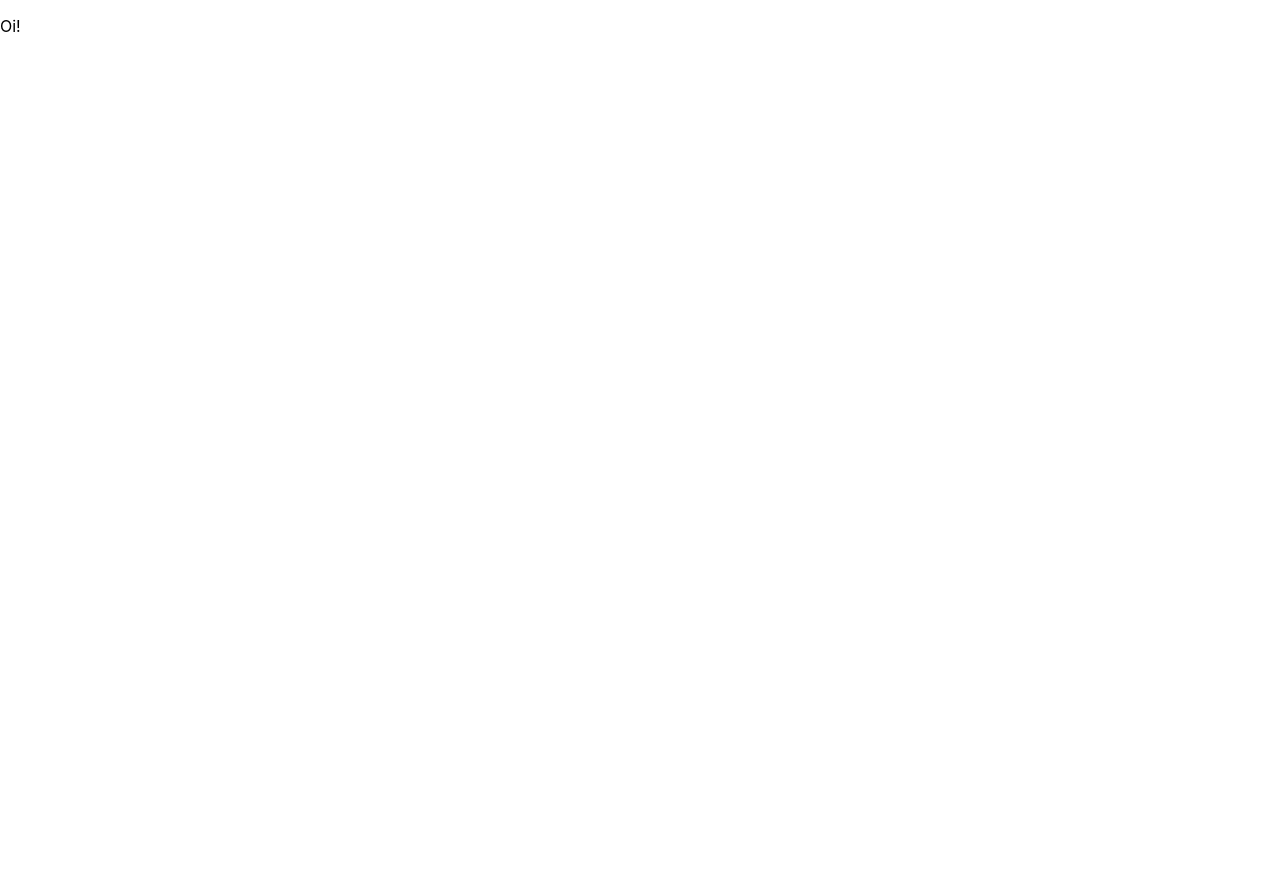
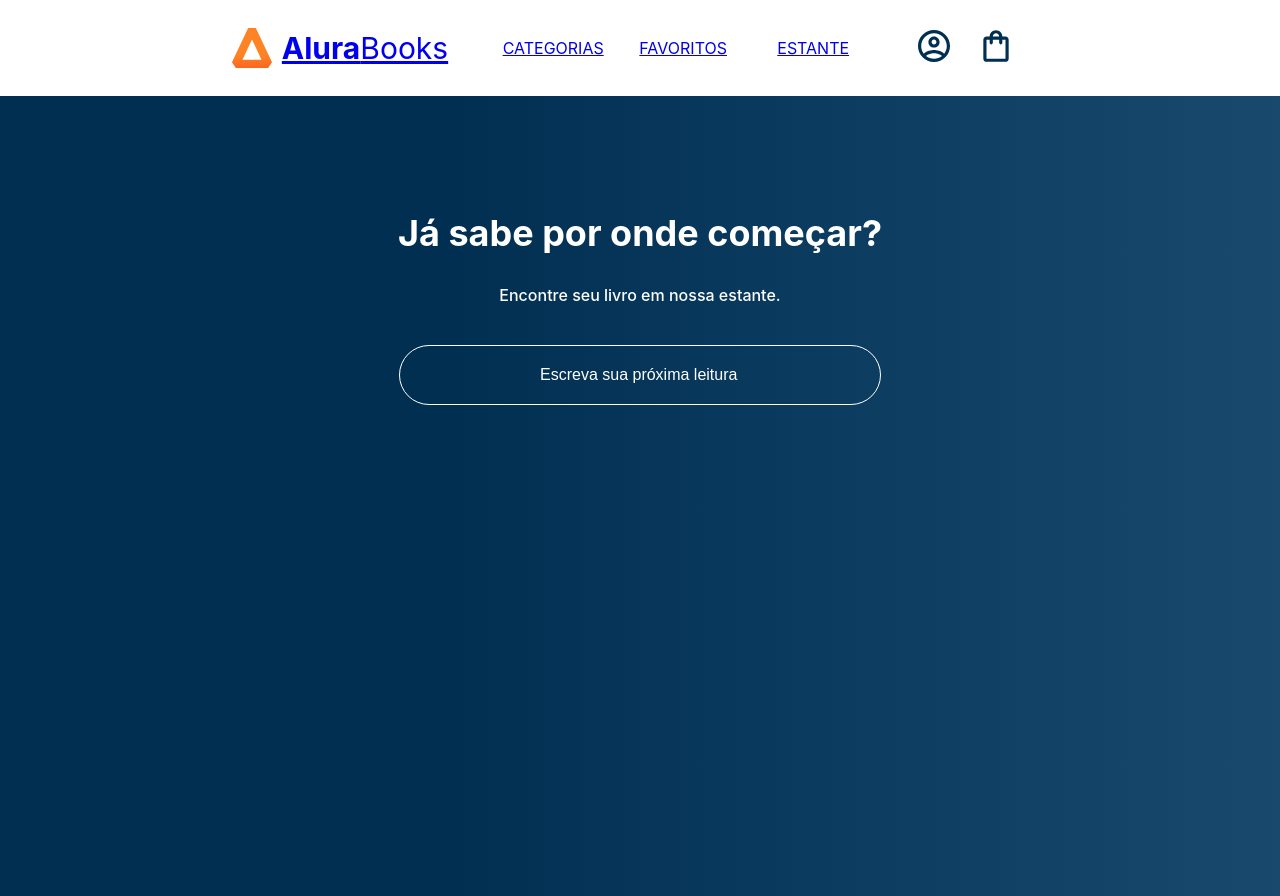
Before and after one commit to YasminLuzia/alura-books, a React (Create React App) app: page /favoritos in a window 1280 px wide. Before the commit the page ends 800 px from the top, so only its background shows below. Built offline with nearby package versions, Linux system fonts and the light colour scheme.

Commit message:
Creating routes for Home and Favorites

```diff
--- a/src/components/Header/index.js
+++ b/src/components/Header/index.js
@@ -2,6 +2,7 @@
 import OptionsHeader from '../OptionsHeader'
 import IconsHeader from '../IconsHeader'
 import styled from 'styled-components'
+import { Link } from 'react-router-dom'
 
 const HeaderContainer = styled.header`
     background-color: #FFF;
@@ -12,7 +13,9 @@
 function Header() {
     return (
         <HeaderContainer>
-            <Logo />
+            <Link to='/'>
+                <Logo />
+            </Link>
             <OptionsHeader />
             <IconsHeader />
         </HeaderContainer>
--- a/src/index.js
+++ b/src/index.js
@@ -1,9 +1,11 @@
 import React from 'react';
 import ReactDOM from 'react-dom/client';
-import App from './App';
+import Home from './routes/Home';
 import reportWebVitals from './reportWebVitals';
 import { createGlobalStyle } from 'styled-components';
 import { BrowserRouter, Routes, Route } from 'react-router-dom';
+import Header from './components/Header';
+import Favorites from './routes/Favorites';
 
 const GlobalStyle = createGlobalStyle`
   body {
@@ -30,9 +32,10 @@
   <React.StrictMode>
     <GlobalStyle />
     <BrowserRouter>
+      <Header />
       <Routes>
-        <Route path='/favoritos' element={<p>Oi!</p>} />
-        <Route path='/' element={<App />} />
+        <Route path='/favoritos' element={<Favorites />} />
+        <Route path='/' element={<Home />} />
       </Routes>
     </BrowserRouter>
   </React.StrictMode>
--- /dev/null
+++ b/src/routes/Favorites.js
@@ -0,0 +1,18 @@
+import Search from '../components/Search';
+import styled from 'styled-components';
+
+const AppContainer = styled.div`
+    width: 100vw;
+    height: 100vh;
+    background-image: linear-gradient(90deg, #002F52 35%, #326589 165%);
+`
+
+function Favorites() {
+  return (
+    <AppContainer>
+      <Search />
+    </AppContainer>
+  );
+}
+
+export default Favorites
--- a/src/App.js
+++ b/src/routes/Home.js
@@ -1,6 +1,5 @@
-import Header from './components/Header'
-import Search from './components/Search';
-import LatestReleases from './components/LatestReleases'
+import Search from '../components/Search';
+import LatestReleases from '../components/LatestReleases'
 import styled from 'styled-components';
 
 const AppContainer = styled.div`
@@ -9,14 +8,13 @@
     background-image: linear-gradient(90deg, #002F52 35%, #326589 165%);
 `
 
-function App() {
+function Home() {
   return (
     <AppContainer>
-      <Header />
       <Search />
       <LatestReleases />
     </AppContainer>
   );
 }
 
-export default App
+export default Home
```
